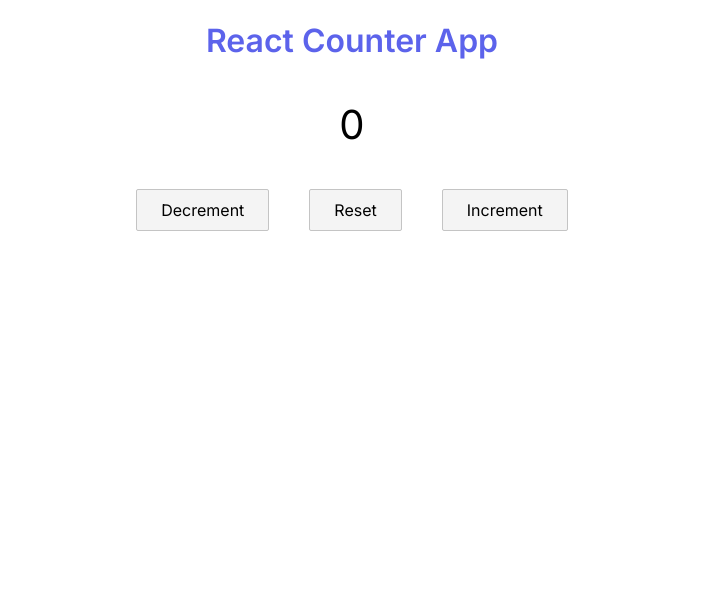
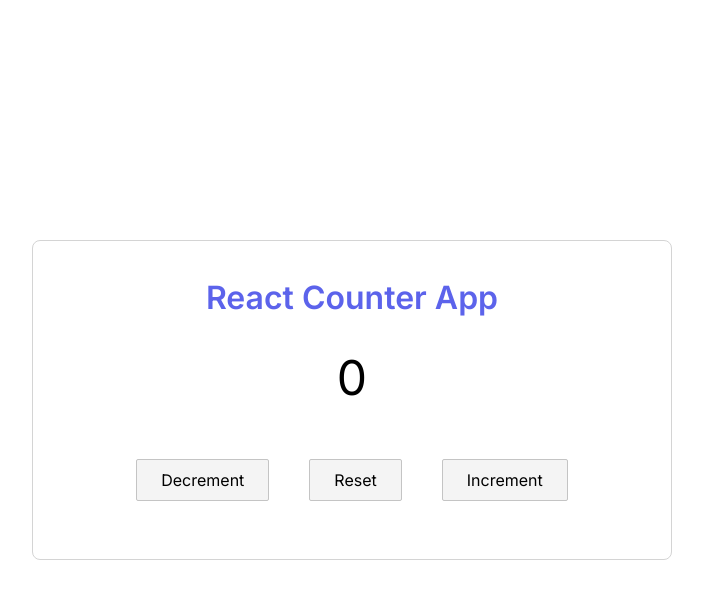
Before and after one commit to Biswajit-Mukherjee/CountX, a React (Create React App) app: page / in a window 1280 px wide. Shown: the top 598 px of the page, without its empty margins (288-991 px from the left). Built offline with nearby package versions, Linux system fonts and the light colour scheme.

Commit message:
Style Counter App

```diff
--- a/src/App.css
+++ b/src/App.css
@@ -1,4 +1,17 @@
+:root {
+  --app-max-width: 640px;
+}
+
 .App {
-  font-family: 'Inter', sans-serif;
-  text-align: center;
+  font-family: "Inter", sans-serif;
+  margin: auto;
+  width: 100%;
+  max-width: var(--app-max-width);
+  min-height: calc(var(--app-max-width)/2);
+  display: flex;
+  flex-direction: column;
+  padding: 2rem;
+  border: 1px solid #d4d4d4;
+  border-radius: 0.5rem;
+  overflow: hidden;
 }
--- a/src/components/Counter/Counter.js
+++ b/src/components/Counter/Counter.js
@@ -18,7 +18,9 @@ export default function Counter() {
 
   return (
     <div className={styles["counter"]}>
-      <p className={styles["counter__value"]} role="paragraph">{counter}</p>
+      <p className={styles["counter__value"]} role="paragraph">
+        <span>{counter}</span>
+      </p>
 
       <div className={styles["counter__actions"]}>
         <button className={styles["btn"]} onClick={decrementHandler}>
--- a/src/components/Counter/Counter.module.css
+++ b/src/components/Counter/Counter.module.css
@@ -1,13 +1,22 @@
 .counter {
   font: inherit;
   width: 100%;
-  max-width: 540px;
   margin: auto;
+  display: grid;
+  flex: 1;
 }
 
 .counter .counter__value {
-  font-size: 2.5rem;
+  font-size: 3rem;
   font-weight: 400;
+  text-align: center;
+  display: flex;
+}
+
+.counter .counter__value > span {
+  display: block;
+  width: 100%;
+  margin: auto;
 }
 
 .counter .counter__actions {
@@ -25,10 +34,10 @@
   background: #f4f4f4;
   border: 1px solid #c4c4c4;
   border-radius: 2px;
-  transition: background .15s ease;
+  transition: background 0.15s ease;
 }
 
 .counter .counter__actions .btn:hover,
 .counter .counter__actions .btn:active {
-  background: #e7e7e7;
+  background: #ebebeb;
 }
--- a/src/components/Title/Title.module.css
+++ b/src/components/Title/Title.module.css
@@ -5,4 +5,7 @@
 .title {
   color: var(--title-clr);
   letter-spacing: normal;
+  line-height: 1.54;
+  width: 100%;
+  text-align: center;
 }
--- a/src/index.css
+++ b/src/index.css
@@ -1,18 +1,33 @@
-@import url('https://fonts.googleapis.com/css2?family=Inter:wght@400;500;600&display=swap');
+@import url("https://fonts.googleapis.com/css2?family=Inter:wght@400;500;600&display=swap");
 @import url("https://fonts.googleapis.com/css2?family=Roboto:wght@100;300;400;500;700;900&display=swap");
+
+*,
+*::before,
+*::after {
+  box-sizing: border-box;
+  margin: 0;
+  padding: 0;
+}
+
+html {
+  width: 100vw;
+  height: 100vh;
+  scroll-behavior: smooth;
+}
 
 body {
   font-family: "Roboto", -apple-system, BlinkMacSystemFont, "Segoe UI",
     "Fira Sans", "Droid Sans", "Helvetica Neue", sans-serif;
   -webkit-font-smoothing: antialiased;
   -moz-osx-font-smoothing: grayscale;
-  box-sizing: border-box;
-  margin: 0;
-  padding: 0;
   letter-spacing: 0.25px;
+  width: 100%;
+  height: 100%;
 }
 
-code {
-  font-family: source-code-pro, Menlo, Monaco, Consolas, "Courier New",
-    monospace;
+#root {
+  width: 100%;
+  height: 100%;
+  display: flex;
+  flex-direction: column;
 }
```
